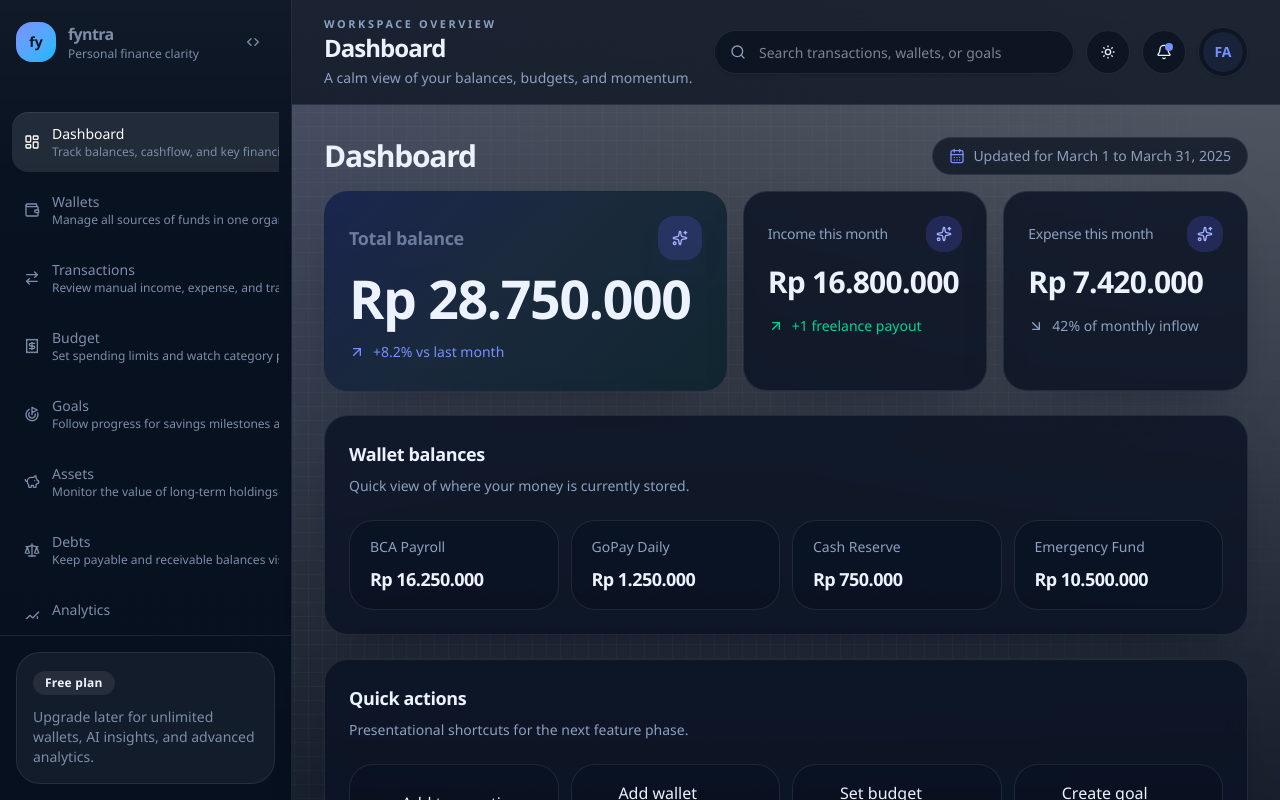
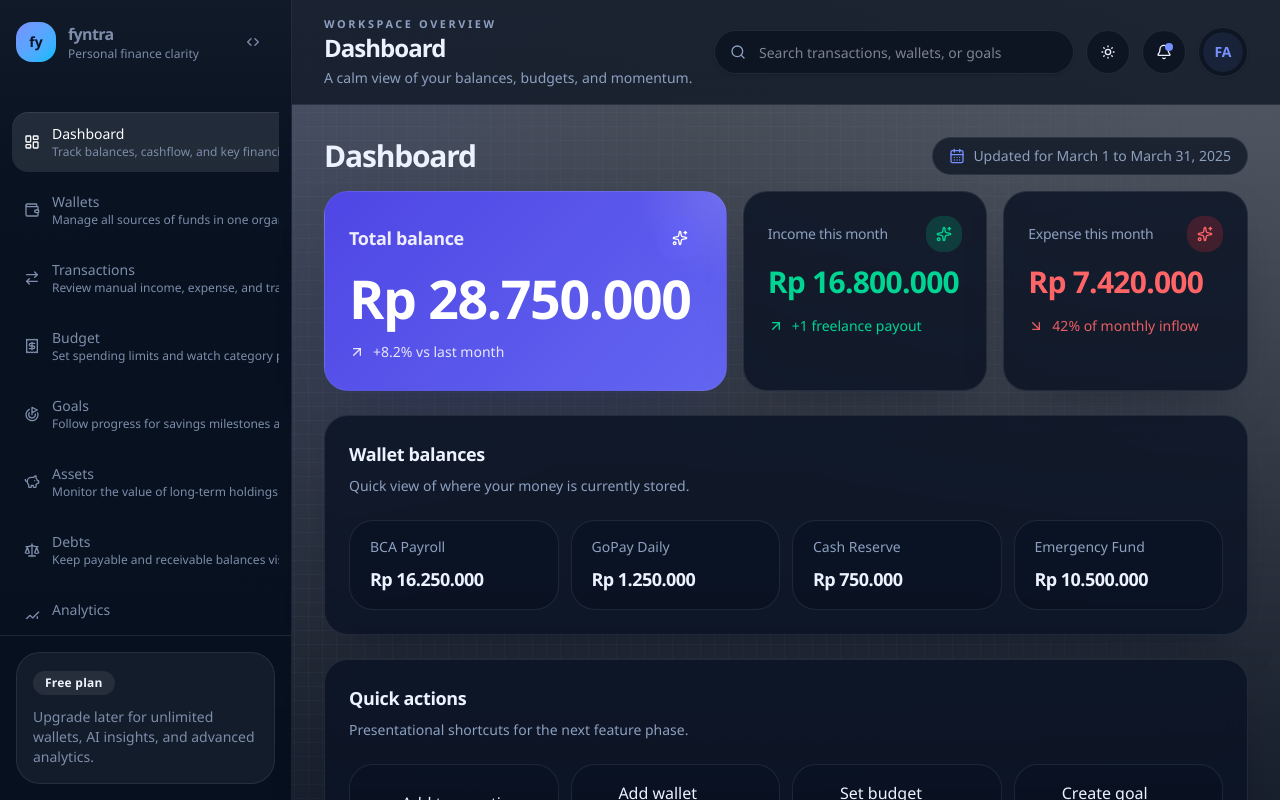
Before and after one commit to Faizax26/Fyntra, a Next.js app: page /app/dashboard in a window 1280 px wide. Shown: the top 800 px of the page. Built offline with nearby package versions, Linux system fonts and the light colour scheme.

Commit message:
Enhance KPI card styling

```diff
--- a/src/app/globals.css
+++ b/src/app/globals.css
@@ -151,6 +151,22 @@ a {
   box-shadow: var(--shadow-strong);
 }
 
+.surface-card.kpi-card-featured {
+  background-color: #6366f1;
+  background-image:
+    radial-gradient(circle at top right, rgba(255, 255, 255, 0.18), transparent 18%),
+    linear-gradient(135deg, #6366f1 0%, #818cf8 100%);
+  box-shadow: 0 18px 40px -20px rgba(79, 70, 229, 0.36);
+}
+
+.dark .surface-card.kpi-card-featured {
+  background-color: #4f46e5;
+  background-image:
+    radial-gradient(circle at top right, rgba(255, 255, 255, 0.12), transparent 20%),
+    linear-gradient(135deg, #4f46e5 0%, #6366f1 100%);
+  box-shadow: 0 28px 68px -34px rgba(37, 44, 97, 0.78);
+}
+
 .surface-shell {
   background: linear-gradient(180deg, rgba(255, 255, 255, 0.03), transparent 22%), var(--surface-shell);
 }
--- a/src/components/dashboard/metric-card.tsx
+++ b/src/components/dashboard/metric-card.tsx
@@ -25,6 +25,8 @@ export function MetricCard({
 }) {
   const displayValue = formatCurrency(metric.value);
   const trendUp = metric.delta.startsWith("+") || metric.tone === "positive";
+  const isIncome = metric.label === "Income this month";
+  const isExpense = metric.label === "Expense this month";
 
   return (
     <motion.div
@@ -35,9 +37,11 @@ export function MetricCard({
     >
       <Card
         className={cn(
-          "h-full overflow-hidden border-slate-200 bg-white shadow-sm dark:border-border dark:bg-card dark:shadow-none",
+          "h-full overflow-hidden border border-slate-200 bg-white shadow-sm transition hover:shadow-md dark:border-border dark:bg-card dark:shadow-none dark:hover:shadow-none",
+          isIncome && "border-emerald-500/20",
+          isExpense && "border-red-500/20",
           featured &&
-            "!border-transparent !bg-[linear-gradient(135deg,rgba(56,87,255,0.22),rgba(125,211,252,0.12)_45%,rgba(16,185,129,0.1))] shadow-lg ring-1 ring-indigo-500/20 dark:!border-transparent dark:!bg-[linear-gradient(135deg,rgba(56,87,255,0.16),rgba(125,211,252,0.08)_45%,rgba(16,185,129,0.08))] dark:shadow-xl"
+            "kpi-card-featured border-transparent text-white shadow-lg ring-1 ring-indigo-500/20 dark:border-transparent dark:shadow-xl"
         )}
       >
         <CardHeader className="pb-3">
@@ -45,7 +49,7 @@ export function MetricCard({
             <CardTitle
               className={cn(
                 "text-sm font-medium text-slate-500 dark:text-muted-foreground",
-                featured && "text-lg font-semibold text-slate-700/85 dark:text-muted-foreground dark:opacity-70"
+                featured && "text-lg font-semibold text-white/90 dark:text-white/90"
               )}
             >
               {metric.label}
@@ -53,8 +57,10 @@ export function MetricCard({
             <span
               className={cn(
                 "flex size-9 items-center justify-center rounded-2xl bg-indigo-100 text-indigo-500 dark:bg-indigo-500/20 dark:text-indigo-300",
+                isIncome && "bg-emerald-100 text-emerald-600 dark:bg-emerald-500/20 dark:text-emerald-400",
+                isExpense && "bg-red-100 text-red-600 dark:bg-red-500/20 dark:text-red-400",
                 featured &&
-                  "size-11 bg-white/45 text-indigo-600 dark:bg-indigo-500/20 dark:text-indigo-300 shadow-[0_16px_34px_-18px_rgba(56,87,255,0.8)]"
+                  "size-11 bg-white/20 text-white dark:bg-indigo-500/20 dark:text-white shadow-[0_16px_34px_-18px_rgba(56,87,255,0.8)]"
               )}
             >
               <Sparkles className="size-4" />
@@ -66,8 +72,10 @@ export function MetricCard({
             className={cn(
               "font-semibold tabular-nums tracking-tight text-slate-900 dark:text-foreground",
               featured
-                ? "text-[2.8rem] leading-none text-slate-950 sm:text-[3.35rem] dark:text-foreground"
-                : "text-2xl sm:text-3xl"
+                ? "text-[2.8rem] leading-none text-white sm:text-[3.35rem] dark:text-white"
+                : "text-2xl sm:text-3xl",
+              isIncome && "text-emerald-600 dark:text-emerald-400",
+              isExpense && "text-red-600 dark:text-red-400"
             )}
           >
             {displayValue}
@@ -75,7 +83,9 @@ export function MetricCard({
           <div
             className={cn(
               "mt-4 inline-flex items-center gap-2 text-sm",
-              featured ? "text-slate-700/80 dark:text-primary" : getToneClass(metric.tone)
+              featured ? "text-white/85 dark:text-white/85" : getToneClass(metric.tone),
+              isExpense && "text-red-600/90 dark:text-red-400/90",
+              isIncome && "text-emerald-600 dark:text-emerald-400"
             )}
           >
             {trendUp ? <ArrowUpRight className="size-4" /> : <ArrowDownRight className="size-4" />}
```
